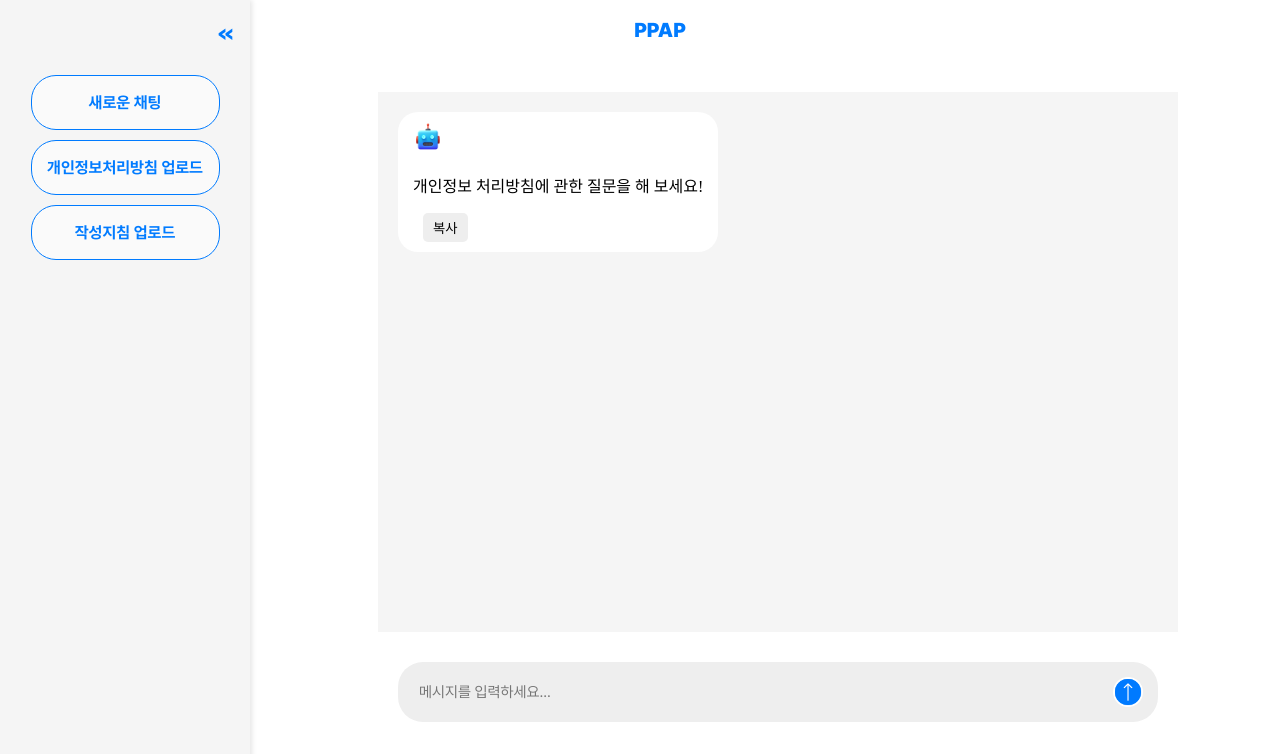
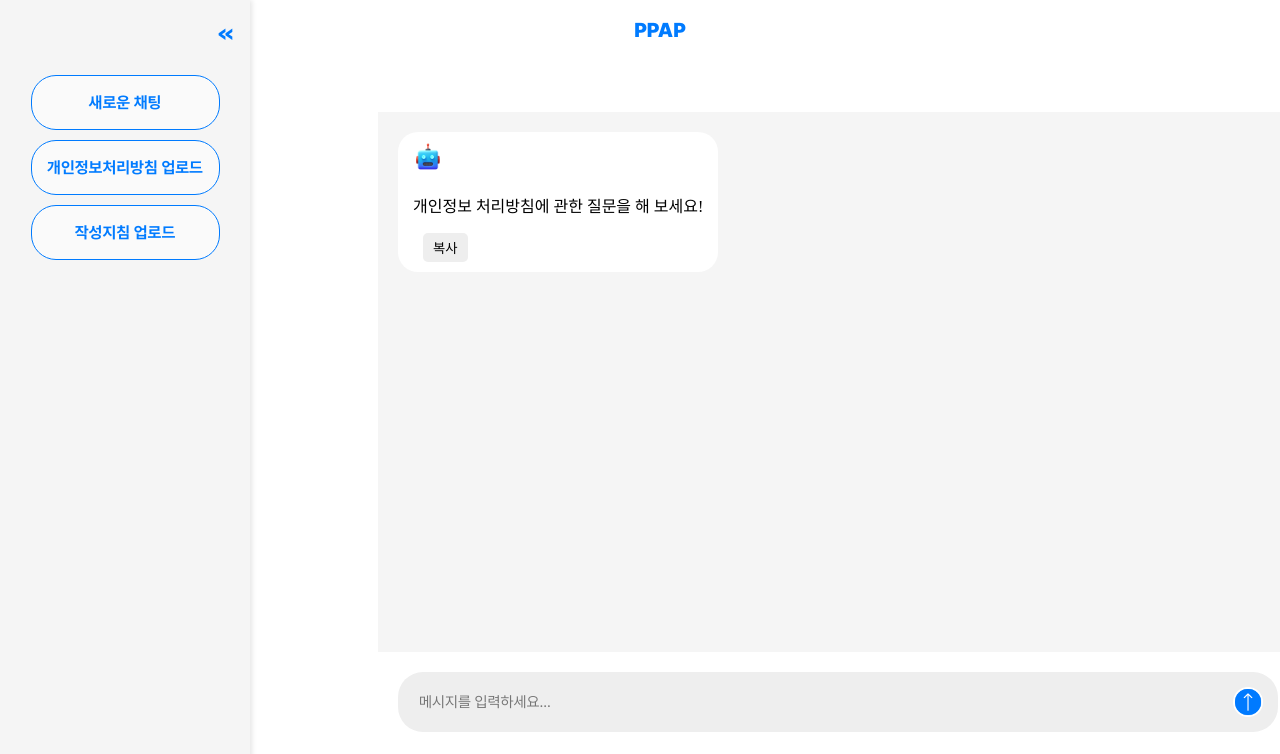
Before and after one commit to yunziee/new-ppap, a React (Vite) app: page /chat in a window 1280 px wide. Shown: the top 754 px of the page. Built offline with nearby package versions, Linux system fonts and the light colour scheme.

Commit message:
채팅 크기 조절

```diff
--- a/src/styles/ChatInput.css
+++ b/src/styles/ChatInput.css
@@ -3,8 +3,8 @@
     align-items: center;
     padding: 20px;
     position: relative; /* 이미지를 절대 위치로 배치하기 위해 relative 설정 */
-    width: calc(100% - 40px); /* 입력창의 너비를 화면 크기에 맞춤 */
-    margin: 10px auto; /* 가운데 정렬 */
+    width: 110%; /* 입력창의 너비를 화면 크기에 맞춤 */
+
 }
 
 .chat-input input {
--- a/src/styles/ChatWindow.css
+++ b/src/styles/ChatWindow.css
@@ -1,5 +1,7 @@
 .chat-window {
   height: 500px; /* 높이 설정 */
+  width: 110%;
+  align-items: center;
   overflow-y: auto; /* 스크롤 추가 */
   padding: 20px;
   background-color: #f5f5f5; /* 배경색 설정 */
```
